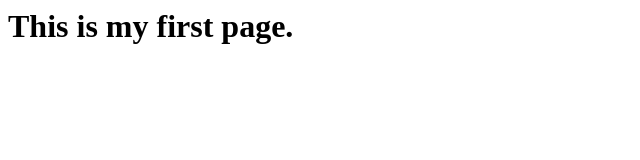
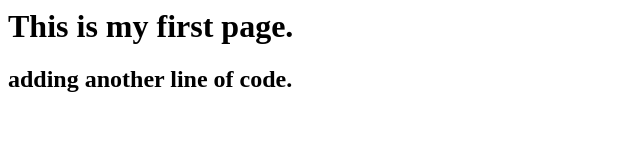
Before and after one commit to upadhyapavan/ecommerce, a plain HTML site: page index.html in a window 1280 px wide. Shown: the whole page, without its empty margins (0-640 px from the left). Drawn offline with Linux system fonts and the light colour scheme.

Commit message:
updated index.html

```diff
--- a/index.html
+++ b/index.html
@@ -1,8 +1,8 @@
 <html>
     <head>
-
     </head>
     <body>
         <h1>This is my first page.</h1>
+        <h2>adding another line of code.</h2>
     </body>
 </html>
```
